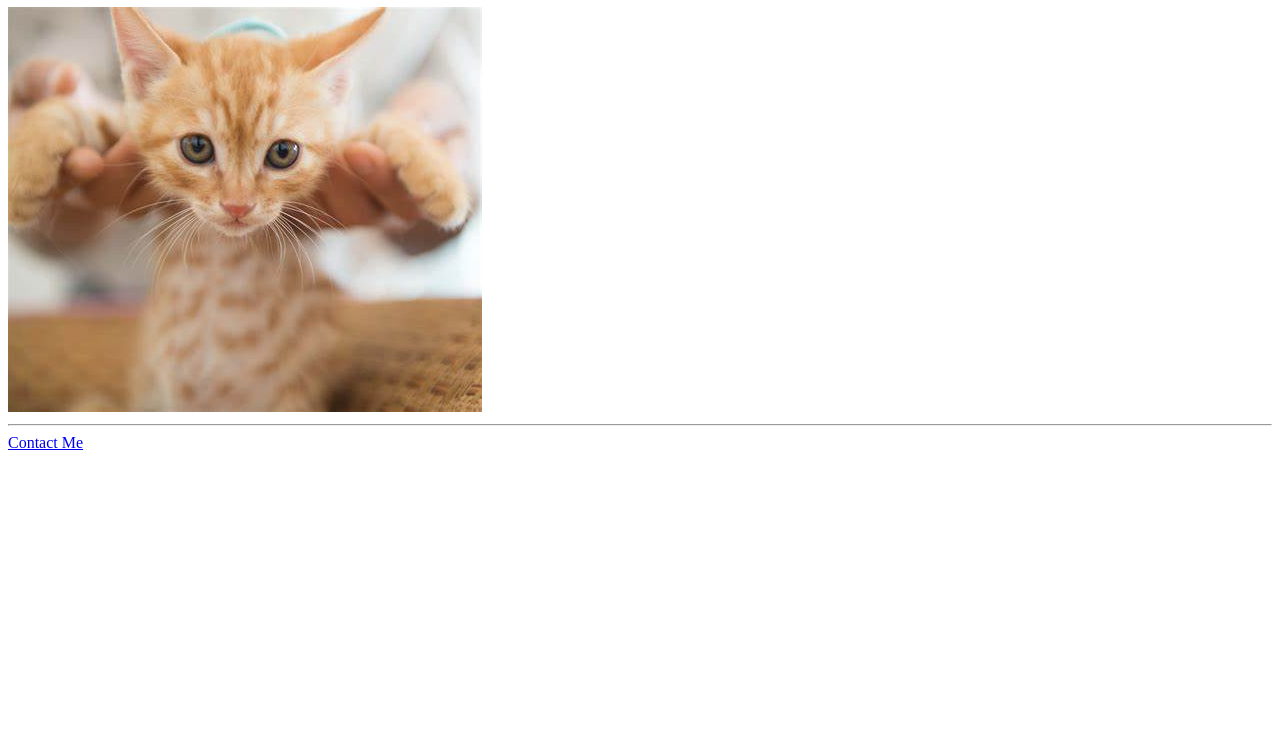
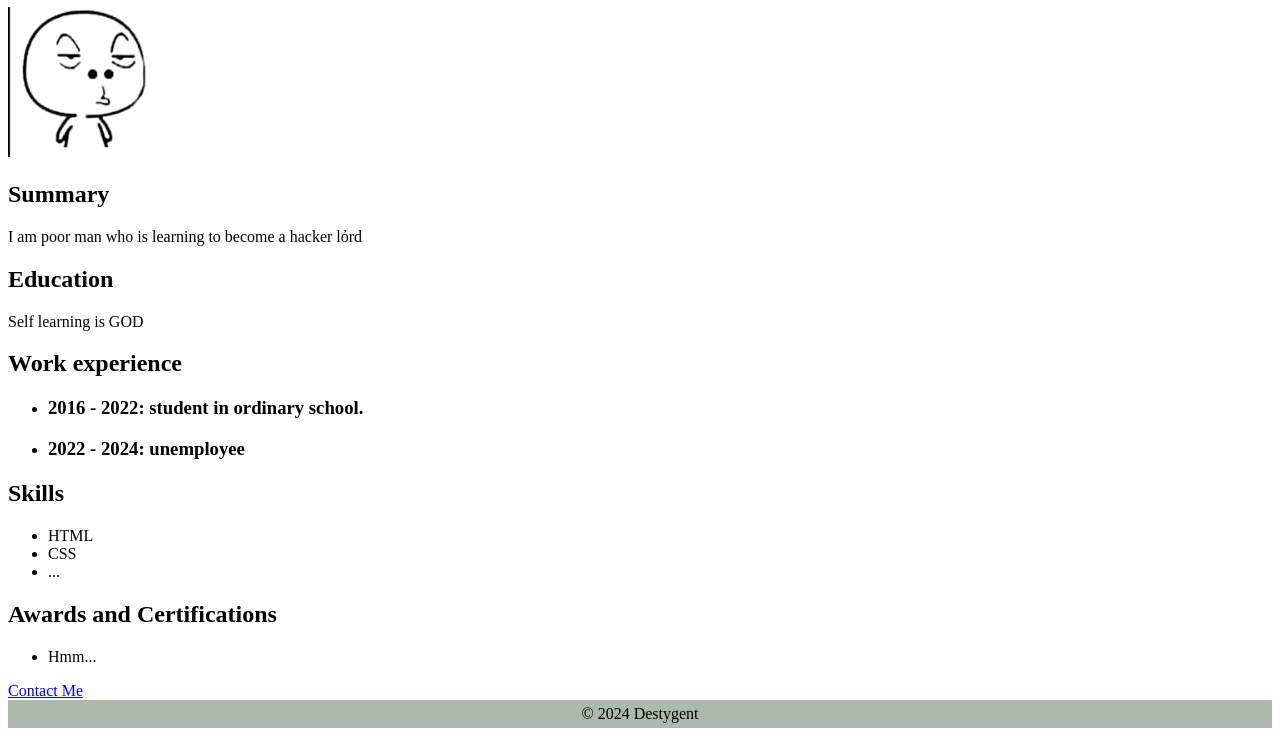
Before and after one commit to destygent/Exdestygent, a plain HTML site: page index.html in a window 1280 px wide. Shown: the part 73-809 px from the top of the page. Drawn offline with Linux system fonts and the light colour scheme.

Commit message:
First portfolio

```diff
--- a/index.html
+++ b/index.html
@@ -3,14 +3,67 @@
 <head>
     <meta charset="UTF-8">
     <meta name="viewport" content="width=device-width, initial-scale=1.0">
-    <title>Document</title>
+    <title>MY RESUME</title>
 </head>
 <body>
-    <h1>Welcome to My Website!</h1>
-    <!-- Add an image of yourself that links to the about page -->
-    <a href="./public/about.html"><img src="assets/images/cat.png" alt="a mini cat"></a>
-    <hr />
-    <!-- Add a link to your contact me page here -->
+    <h1>
+        Destygent
+    </h1>
+    <img src="./avt.JPG" height="150"> <br/>
+    <h2>
+        Summary
+    </h2>
+    <p>
+        I am poor man who is learning to become a hacker lỏrd
+    </p>
+    <h2>
+        Education
+    </h2>
+    <p>
+        Self learning is GOD
+    </p>
+    <h2>
+        Work experience
+    </h2>
+    <p>
+        <ul>
+            <li>
+                <h3>2016 - 2022: student in ordinary school.</h3>
+            </li>
+            <li>
+                <h3>2022 - 2024: unemployee</h3>
+            </li>
+        </ul>
+    </p>
+    <h2>
+        Skills
+    </h2>
+    <ul>
+        <li>
+            HTML
+        </li>
+        <li>
+            CSS
+        </li>
+        <li>
+            ...
+        </li>
+    </ul>
+    <h2>
+        Awards and Certifications
+    </h2>
+    <ul>
+        <li>
+            Hmm...
+        </li>
+    </ul>
     <a href="./public/contact.html">Contact Me</a>
+    <footer style="
+    text-align: center;
+    padding: 5px;
+    background-color: #abbaab;
+    color: #000;">
+        © 2024 Destygent
+    </footer>
 </body>
 </html>
```
Also changed, not shown: public/contact.html (+2 -2 lines), avt.JPG (added).
